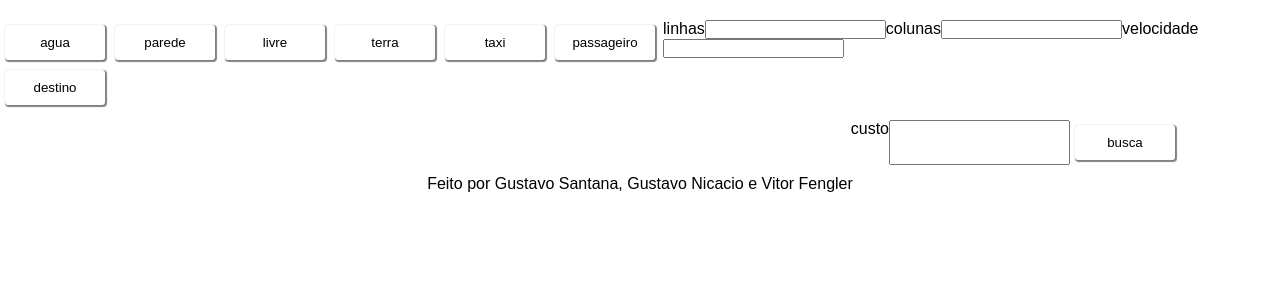
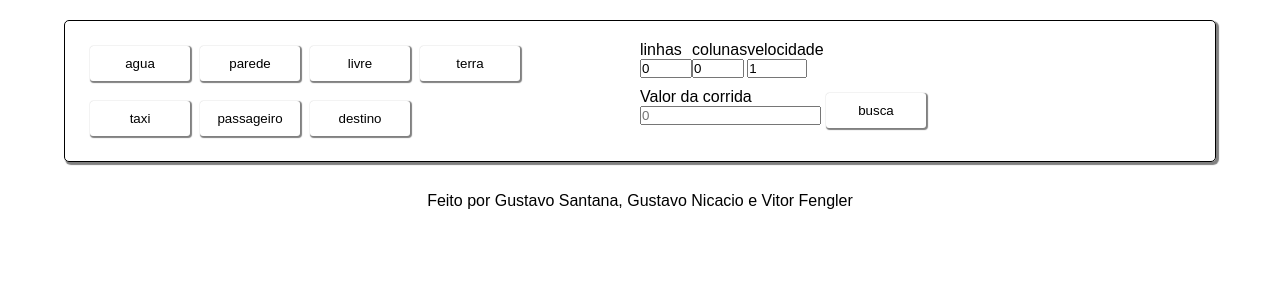
Before and after one commit to YouCanCallMeGus/taxinsper_app_front, a Next.js app: page / in a window 1280 px wide. Shown: the top 300 px of the page. Built offline with nearby package versions, Linux system fonts and the light colour scheme.

Commit message:
code cleaning, ux improvements, logic fix

```diff
--- a/src/app/components/interface.jsx
+++ b/src/app/components/interface.jsx
@@ -52,14 +52,13 @@ const Interface = () => {
     //sets map dimension
     function setDim(value, type) {
         const numValue = Number(value)
-        if (numValue <41 && numValue > 0) {
         if (type == "row") {
-                setRow(value);
+            setRow(numValue);
         }
         if (type == "column") {
-                setColumn(value)
+            setColumn(numValue)
         }
-        }
+
     }
     // sets the matrix i,j value according to the tile map or sets the taxi/passenger/destination pos
     function setTileValue(i,j, newValue) {
@@ -73,30 +72,12 @@ const Interface = () => {
             if (fieldType === "taxi") {
                 setTaxi([i,j])
                 setPath([])
-                // if (taxiPos[0] == destPos[0] && taxiPos[1] == destPos[1]) {
-                //     setDest([])
-                // }
-                // if (taxiPos[0] == passengerPos[0] && taxiPos[1] == passengerPos[1]) {
-                //     setPassenger([])
-                // }
             }
             if (fieldType === "passenger") {
                 setPassenger([i,j])
-                // if (passengerPos[0] == destPos[0] && passengerPos[1] == destPos[1]) {
-                //     setDest([])
-                // }
-                // if (passengerPos[0] == taxiPos[0] && passengerPos[1] == taxiPos[1]) {
-                //     setTaxi([])
-                // }
             }
             if (fieldType === "dest") {
                 setDest([i,j])
-                // if (destPos[0] == passengerPos[0] && destPos[1] == passengerPos[1]) {
-                //     setPassenger([])
-                // }
-                // if (destPos[0] == taxiPos[0] && destPos[1] == taxiPos[1]) {
-                //     setTaxi([])
-                // }
             }
         }
     }
@@ -107,6 +88,9 @@ const Interface = () => {
             Array.from({ length: row }, () => Array.from({ length: column }, () => 0))
         );
         setPath([]);
+        setDest([])
+        setTaxi([])
+        setPassenger([])
 
     }, [row, column])
 
@@ -130,6 +114,7 @@ const Interface = () => {
                             onMouseEnter={(element) => {element.target.style.backgroundColor = "#964B00"}}
                             onMouseLeave={(element) => {element.target.style.backgroundColor = "white"}}
                             >terra</button>
+                    <div className="hl-bottom">
                             <button onClick={() => setFieldType("taxi")}
                                     onMouseEnter={(element) => {element.target.style.backgroundColor = "#964B00"}}
                                     onMouseLeave={(element) => {element.target.style.backgroundColor = "white"}}
@@ -143,21 +128,41 @@ const Interface = () => {
                                     onMouseLeave={(element) => {element.target.style.backgroundColor = "white"}}
                                     >destino</button>
                     </div>
+                </div>
                 <div className="headerright">
+                    <div className="hr-top">
+                        <div className="inputfield">
                             <label>linhas</label>
-                    <input onChange={(r)=>{setDim(r.target.value, "row")}} type="number"/>
+                            <input onChange={(r)=>{
+                                const value = Math.max(0,Math.min(30,r.target.value))
+                                setDim(value, "row")
+                                }} type="number" min={0} max={30} placeholder="0" value={row}/>
+                        </div>
+                        <div className="inputfield">
                             <label>colunas</label>
-                    <input onChange={(c)=>{setDim(c.target.value, "column")}} type="number"/>
+                            <input onChange={(c)=>{
+                                const value = Math.max(0,Math.min(30,c.target.value))
+                                setDim(value, "column")
+                                }} type="number" min={0} max={30} placeholder="0" value={column}/>
+                        </div>
+                        <div className="inputfield">
                             <label>velocidade</label>
-                    <input onChange={(s)=>{setSpeed(s.target.value)}} type="number"/>
+                            <input onChange={(s)=>{
+                                const value = Math.max(0,Math.min(100,s.target.value))
+                                setSpeed(value)
+                                }} type="number" min={1} max={100} placeholder="1" value={speed}/>
                         </div>
-            </header>
-            <div className="subheader">
-                <label>custo</label>
-                <input onChange={(c)=>{setCost(c.target.value)}} type="number"/>
+                    </div>
+                    <div className="hr-bottom">
+                        <div className="inputfield">
+                            <label>Valor da corrida</label>
+                            <input onChange={(c)=>{setCost(c.target.value)}} type="number" placeholder="0"/>
+                        </div>
                         <button onClick={() => search()} style={{
                         }}>busca</button>
                     </div>
+                </div>
+            </header>
 
 
             <div className="city" style={{
--- a/src/app/globals.css
+++ b/src/app/globals.css
@@ -38,6 +38,37 @@ header {
   display: flex;
   margin-top: 20px;
   justify-content: center;
+  margin: 20px 5%;
+  padding: 20px;
+  border: 1px solid black;
+  border-radius: 5px;
+  box-shadow: 2px 2px 1px 1px gray;
+}
+
+.headerleft {
+  margin: 0 auto 0 0;
+  width: 50%;
+}
+
+.headerright {
+  margin: 0 0 0 auto;
+  display: block;
+  width: 50%;
+}
+
+.hr-top {
+  display: flex;
+}
+
+.hl-bottom, .hr-bottom {
+  margin-top: 10px;
+}
+.hr-bottom {
+  display: flex;
+}
+
+input, label {
+  display: block;
 }
 
 .subheader {
@@ -60,4 +91,5 @@ button:hover {
   transition: 0.2s ease;
   transform: scale(1.05);
   box-shadow: 2px 2px 1px 1px gray;
+  cursor: pointer;
 }
```
Lines whose indentation alone changed are shown as unchanged.
